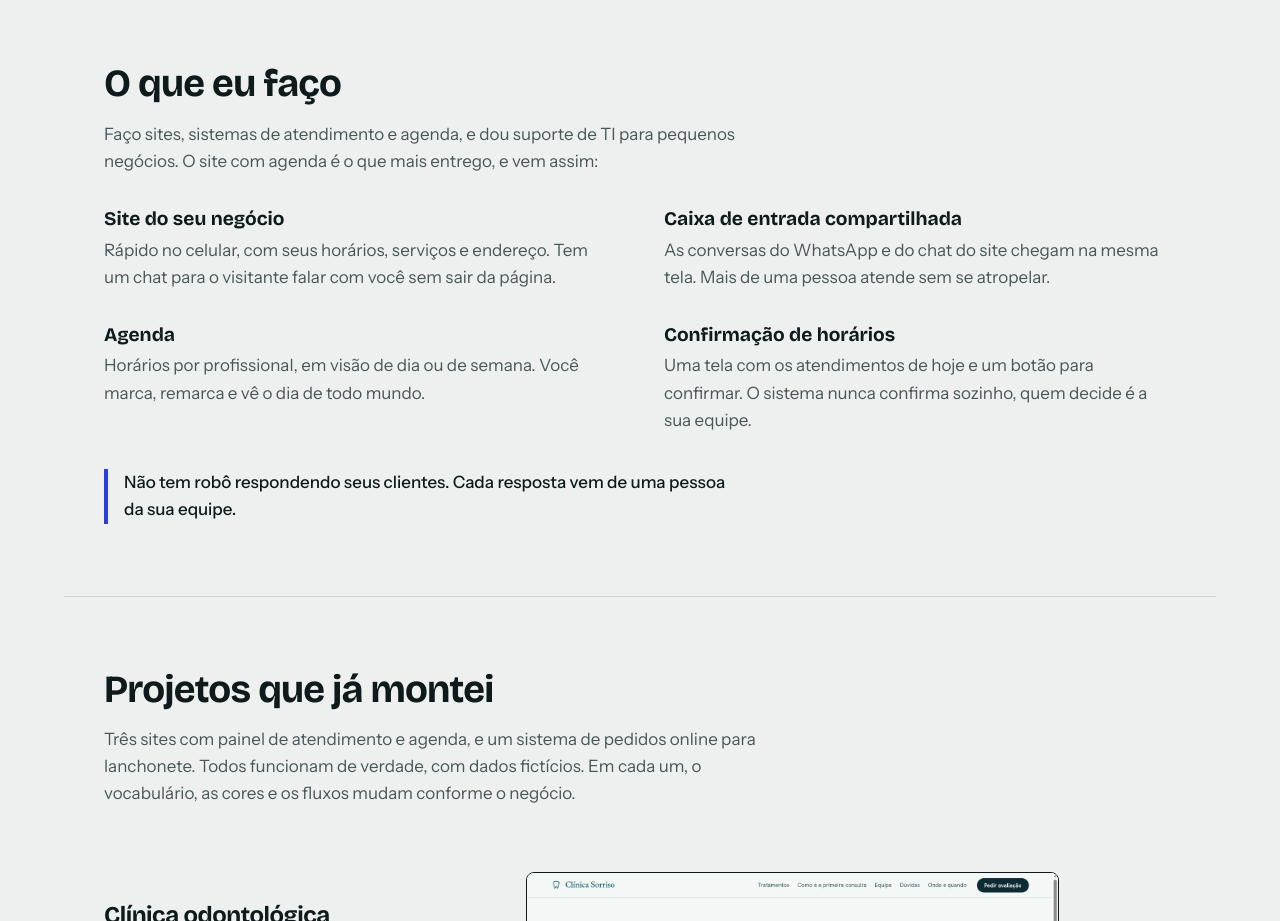
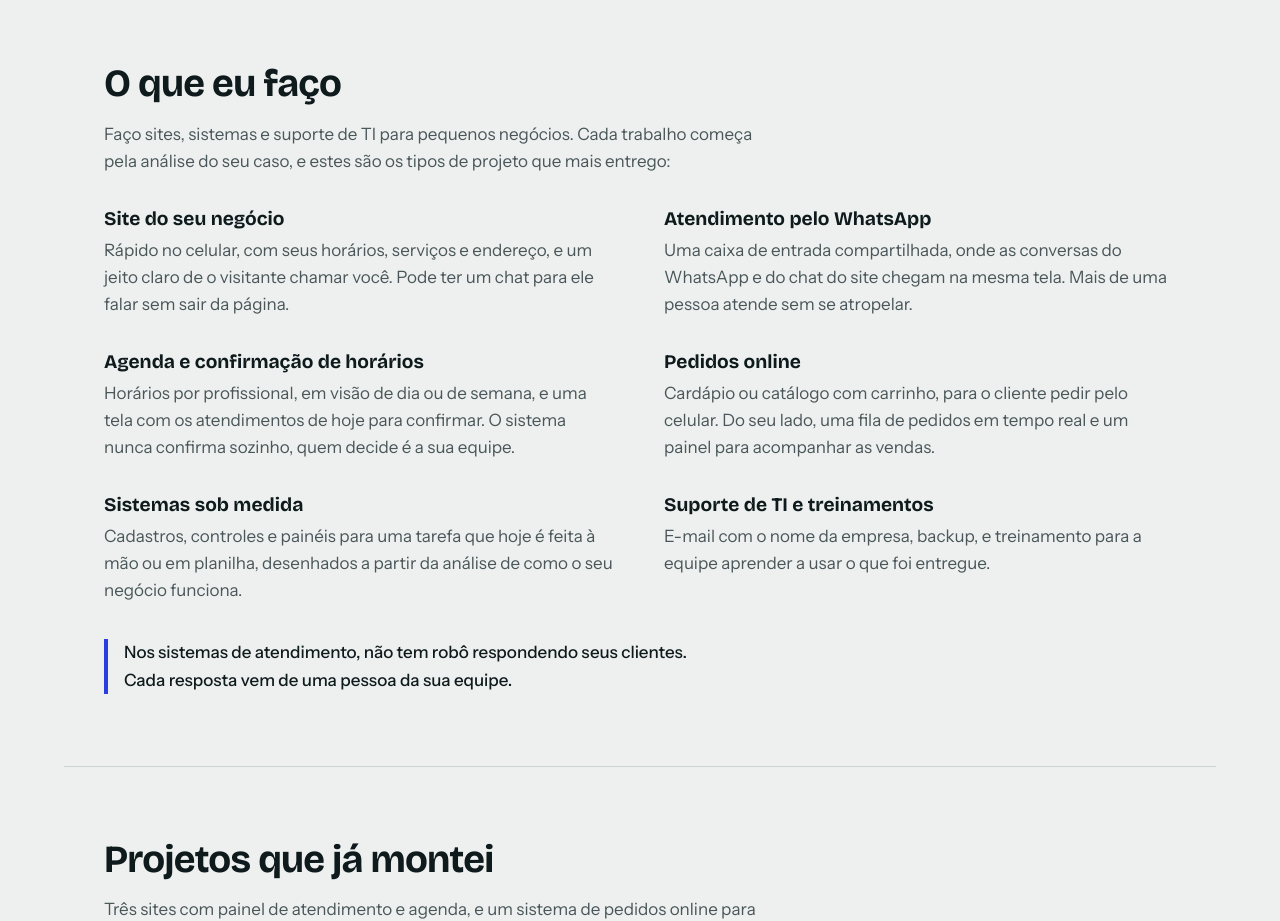
Before and after one commit to portfoliodigitalyuri/portfoliodigitalyuri.github.io, a plain HTML site: page index.html in a window 1280 px wide. Shown: the part 820-1741 px from the top of the page. Drawn offline with nearby package versions, Linux system fonts and the light colour scheme.

Commit message:
Amplia a secao O que eu faco

```diff
--- a/index.html
+++ b/index.html
@@ -62,26 +62,34 @@
   <!-- O QUE INCLUI -->
   <section class="bloco" id="o-que-inclui">
     <h2>O que eu faço</h2>
-    <p class="intro">Faço sites, sistemas de atendimento e agenda, e dou suporte de TI para pequenos negócios. O site com agenda é o que mais entrego, e vem assim:</p>
+    <p class="intro">Faço sites, sistemas e suporte de TI para pequenos negócios. Cada trabalho começa pela análise do seu caso, e estes são os tipos de projeto que mais entrego:</p>
     <dl class="inclui">
       <div>
         <dt>Site do seu negócio</dt>
-        <dd>Rápido no celular, com seus horários, serviços e endereço. Tem um chat para o visitante falar com você sem sair da página.</dd>
+        <dd>Rápido no celular, com seus horários, serviços e endereço, e um jeito claro de o visitante chamar você. Pode ter um chat para ele falar sem sair da página.</dd>
       </div>
       <div>
-        <dt>Caixa de entrada compartilhada</dt>
-        <dd>As conversas do WhatsApp e do chat do site chegam na mesma tela. Mais de uma pessoa atende sem se atropelar.</dd>
+        <dt>Atendimento pelo WhatsApp</dt>
+        <dd>Uma caixa de entrada compartilhada, onde as conversas do WhatsApp e do chat do site chegam na mesma tela. Mais de uma pessoa atende sem se atropelar.</dd>
       </div>
       <div>
-        <dt>Agenda</dt>
-        <dd>Horários por profissional, em visão de dia ou de semana. Você marca, remarca e vê o dia de todo mundo.</dd>
+        <dt>Agenda e confirmação de horários</dt>
+        <dd>Horários por profissional, em visão de dia ou de semana, e uma tela com os atendimentos de hoje para confirmar. O sistema nunca confirma sozinho, quem decide é a sua equipe.</dd>
       </div>
       <div>
-        <dt>Confirmação de horários</dt>
-        <dd>Uma tela com os atendimentos de hoje e um botão para confirmar. O sistema nunca confirma sozinho, quem decide é a sua equipe.</dd>
+        <dt>Pedidos online</dt>
+        <dd>Cardápio ou catálogo com carrinho, para o cliente pedir pelo celular. Do seu lado, uma fila de pedidos em tempo real e um painel para acompanhar as vendas.</dd>
+      </div>
+      <div>
+        <dt>Sistemas sob medida</dt>
+        <dd>Cadastros, controles e painéis para uma tarefa que hoje é feita à mão ou em planilha, desenhados a partir da análise de como o seu negócio funciona.</dd>
+      </div>
+      <div>
+        <dt>Suporte de TI e treinamentos</dt>
+        <dd>E-mail com o nome da empresa, backup, e treinamento para a equipe aprender a usar o que foi entregue.</dd>
       </div>
     </dl>
-    <p class="aviso">Não tem robô respondendo seus clientes. Cada resposta vem de uma pessoa da sua equipe.</p>
+    <p class="aviso">Nos sistemas de atendimento, não tem robô respondendo seus clientes. Cada resposta vem de uma pessoa da sua equipe.</p>
   </section>
 
   <!-- EXEMPLOS -->
```
